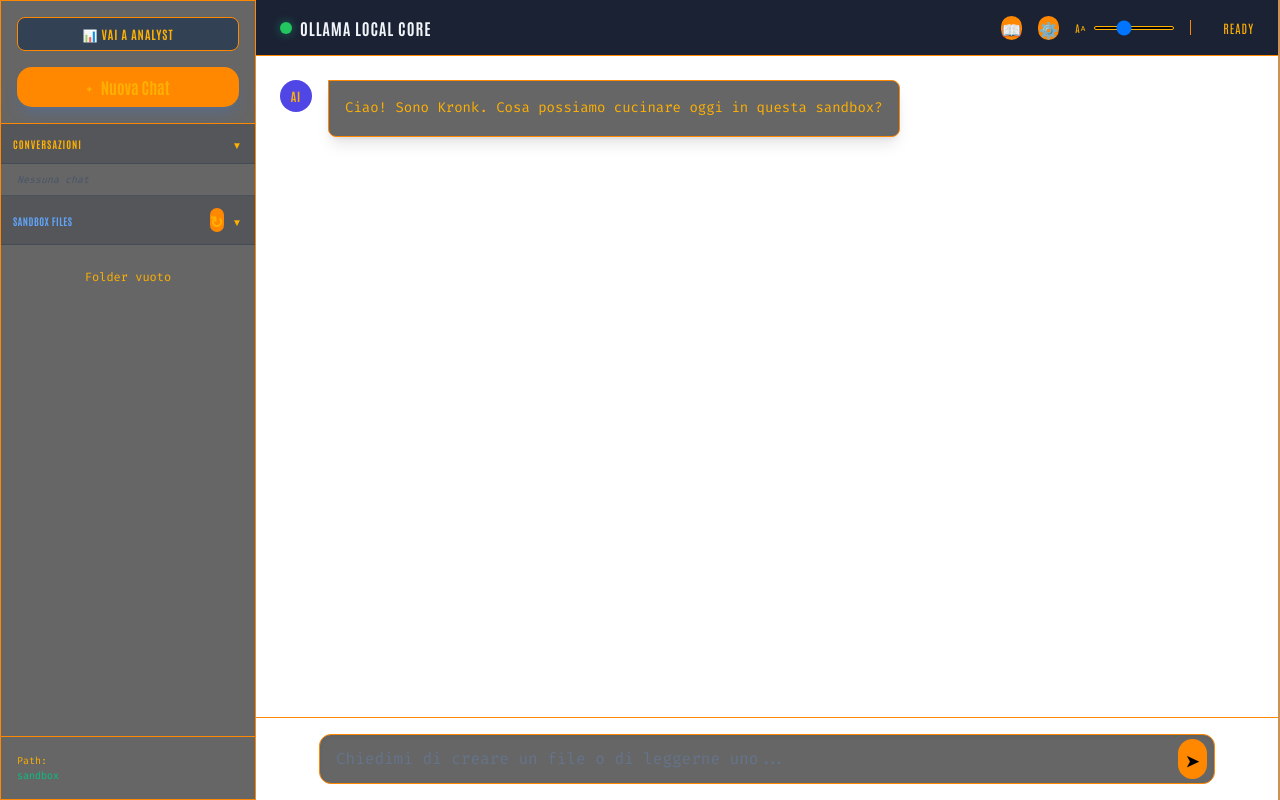
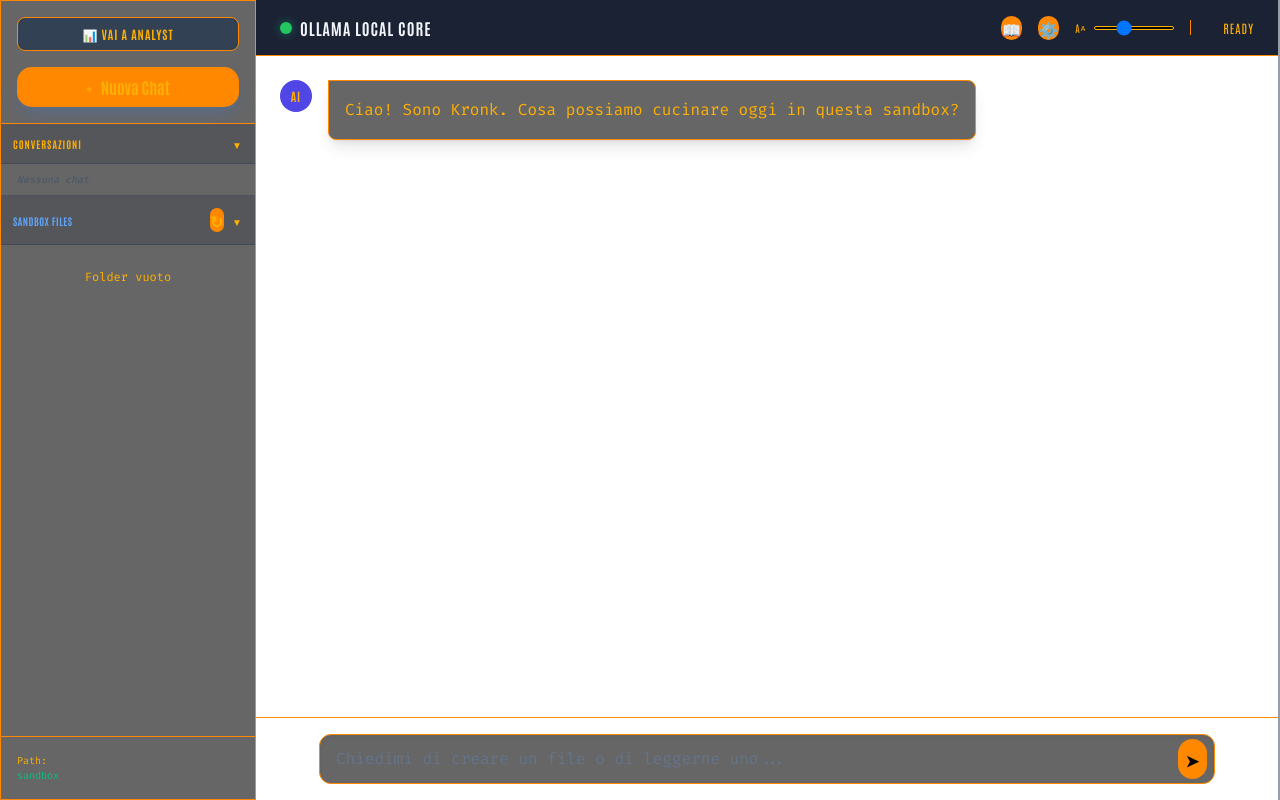
Before and after one commit to Pioshin/writer-nexus-suite, a Flask app: page / in a window 1280 px wide. Run offline with Flask 3, Linux system fonts and the light colour scheme; data that the repository does not hold is empty; some libraries are stand-ins or nearby versions.

Commit message:
FIX: Chat Font Resize (overriding Tailwind specificity)

```diff
--- a/kronk/templates/index.html
+++ b/kronk/templates/index.html
@@ -38,6 +38,7 @@
             --lcars-bg: rgba(0, 0, 0, 0.4);
             /* High transparency for IODA */
             --lcars-panel: rgba(0, 0, 0, 0.6);
+            --chat-font-size: 16px;
         }
 
         body {
@@ -151,6 +152,14 @@
 
         .collapsed .rotate-icon {
             transform: rotate(-90deg);
+        }
+
+        #chat-container .rounded-lg {
+            font-size: var(--chat-font-size) !important;
+        }
+
+        #chat-container .prose * {
+            font-size: var(--chat-font-size) !important;
         }
     </style>
 </head>
@@ -547,12 +556,12 @@
             const savedSize = localStorage.getItem('kronk_font_size');
             if (savedSize) {
                 fontSizeSlider.value = savedSize;
-                chatContainerEl.style.fontSize = savedSize + 'px';
+                document.documentElement.style.setProperty('--chat-font-size', savedSize + 'px');
             }
 
             fontSizeSlider.addEventListener('input', (e) => {
                 const size = e.target.value;
-                chatContainerEl.style.fontSize = size + 'px';
+                document.documentElement.style.setProperty('--chat-font-size', size + 'px');
                 localStorage.setItem('kronk_font_size', size);
             });
         }
```
